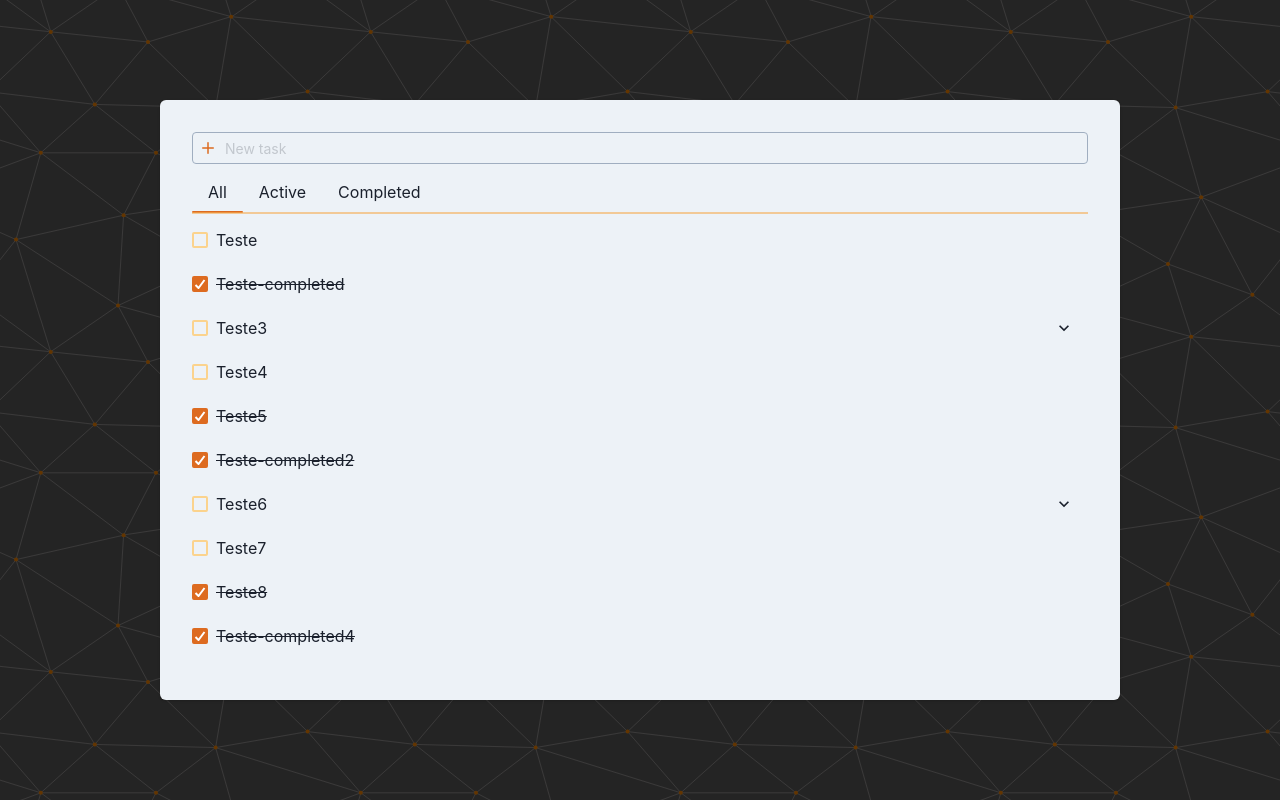
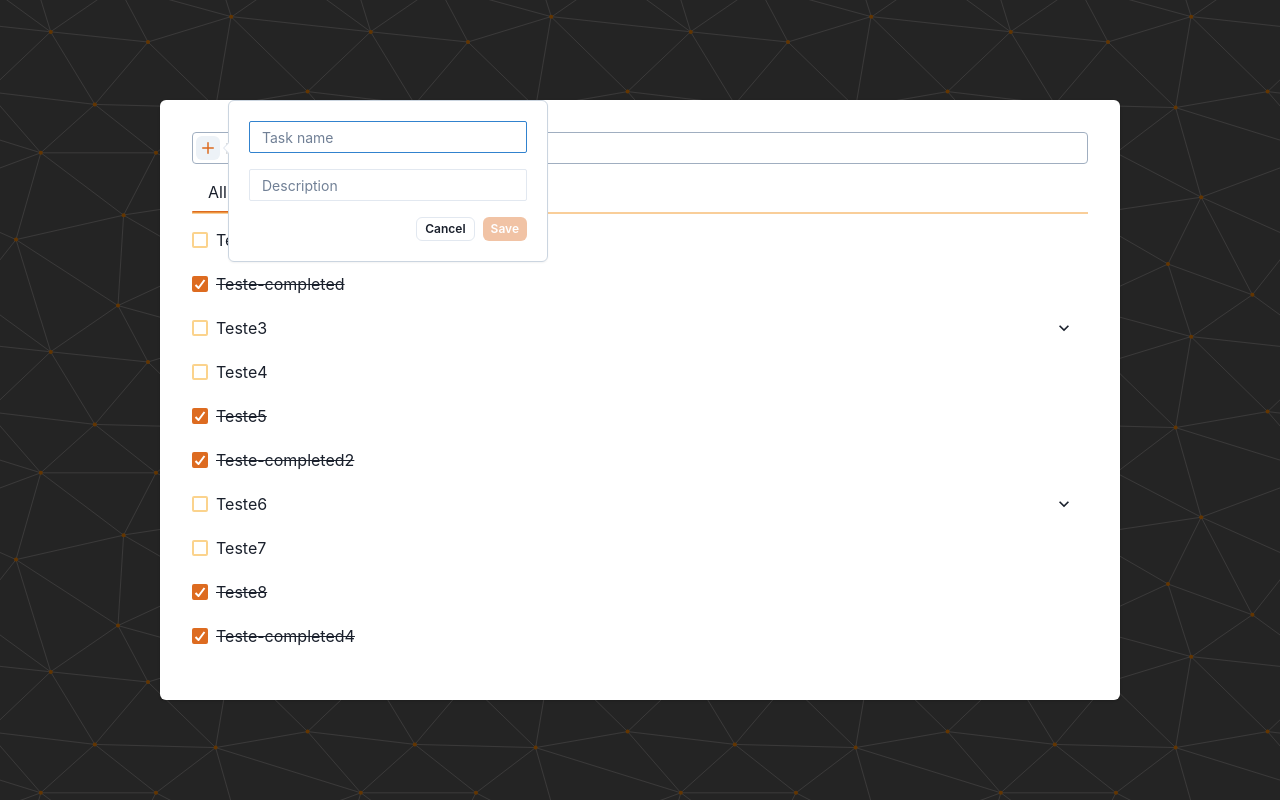
Before and after one commit to arturbacilla/nestjs-todolist, a React (Vite) app in the folder app/frontend/: page / in a window 1280 px wide. Both pictures are taken after a click on the button 208 px from the left and 148 px from the top of the page. Built offline with nearby package versions, Linux system fonts and the light colour scheme.

Commit message:
feat(frontend, tasks-page): Added new task popover

```diff
--- a/app/frontend/package.json
+++ b/app/frontend/package.json
@@ -17,6 +17,7 @@
     "framer-motion": "^10.16.4",
     "react": "^18.2.0",
     "react-dom": "^18.2.0",
+    "react-focus-lock": "^2.9.6",
     "react-hook-form": "^7.48.2",
     "react-router-dom": "^6.18.0"
   },
--- /dev/null
+++ b/app/frontend/src/components/Inputs/TextInput.tsx
@@ -0,0 +1,18 @@
+import { FormControl, FormLabel, Input, InputProps } from "@chakra-ui/react";
+import React from "react";
+
+interface TextInputProps extends InputProps {
+  label: string;
+}
+
+const TextInput = React.forwardRef<HTMLInputElement, TextInputProps>(
+  (props, ref) => {
+    return (
+      <FormControl>
+        <Input placeholder={props.label} ref={ref} {...props} />
+      </FormControl>
+    );
+  }
+);
+
+export default TextInput;
--- a/app/frontend/src/components/List/TaskList.tsx
+++ b/app/frontend/src/components/List/TaskList.tsx
@@ -11,9 +11,11 @@ const TaskList: React.FC<ITaksList> = ({ tasks, filter }) => {
   return (
     <TabPanel p={0} h="100%">
       <Accordion allowMultiple h="100%">
-        {filtered.map((task) => (
-          <ListItem task={task} />
-        ))}
+        {filtered
+          .sort((a, b) => (a.id > b.id ? 1 : -1))
+          .map((task) => (
+            <ListItem task={task} />
+          ))}
       </Accordion>
     </TabPanel>
   );
--- /dev/null
+++ b/app/frontend/src/components/Popover/NewTask.tsx
@@ -0,0 +1,34 @@
+import React from "react";
+import TextInput from "../Inputs/TextInput";
+import { Button, ButtonGroup, Stack } from "@chakra-ui/react";
+import { NewTaskPopover } from "../../types/general";
+
+const NewTask: React.FC<NewTaskPopover> = ({
+  firstFieldRef,
+  onCancel,
+  defaultName,
+}) => {
+  return (
+    <Stack spacing={4}>
+      <TextInput
+        label="Task name"
+        id="task-name"
+        ref={firstFieldRef}
+        defaultValue={defaultName}
+        value={defaultName}
+        size="sm"
+      />
+      <TextInput label="Description" id="description" size="sm" />
+      <ButtonGroup display="flex" justifyContent="flex-end">
+        <Button variant="outline" size="xs" onClick={onCancel}>
+          Cancel
+        </Button>
+        <Button isDisabled size="xs" colorScheme="orange">
+          Save
+        </Button>
+      </ButtonGroup>
+    </Stack>
+  );
+};
+
+export default NewTask;
--- a/app/frontend/src/pages/Todo.tsx
+++ b/app/frontend/src/pages/Todo.tsx
@@ -8,24 +8,34 @@ import {
   Input,
   InputGroup,
   InputLeftElement,
+  Popover,
+  PopoverArrow,
+  PopoverContent,
+  PopoverTrigger,
+  useDisclosure,
 } from "@chakra-ui/react";
 import { AddIcon } from "@chakra-ui/icons";
 import TasksTabs from "../components/Tabs/TasksTabs";
 import TasksContext from "../context/TasksContext";
 import { ITasksContext } from "../types/context";
+import NewTask from "../components/Popover/NewTask";
+import FocusLock from "react-focus-lock";
 
 const Todo: React.FC = () => {
-  const { loadingHandlers, tasksHandlers } =
+  const { loadingHandlers, tasksHandlers, newTaskInput } =
     useContext<ITasksContext | null>(TasksContext) || {};
 
   const [tasks] = tasksHandlers || [];
+  const [taskInput, setTaskInput] = newTaskInput || [];
   const [isLoading, setIsLoading] = loadingHandlers || [];
+  const { onOpen, onClose, isOpen } = useDisclosure();
+  const firstFieldRef = React.useRef(null);
 
   useEffect(() => {
     setTimeout(() => setIsLoading && setIsLoading(false), 1000);
   }, [setIsLoading]);
 
-  if (!loadingHandlers || !tasksHandlers) return;
+  if (!loadingHandlers || !tasksHandlers || !setTaskInput) return;
 
   return (
     <Flex
@@ -37,12 +47,20 @@ const Todo: React.FC = () => {
       <Card
         w="75vw"
         h="75vh"
-        backgroundColor="gray.100"
+        backgroundColor="white"
         p={8}
         alignItems="stretch"
         overflowY="hidden"
       >
         <Box id="add-header" w="100%" pb={2}>
+          <Popover
+            isOpen={isOpen}
+            initialFocusRef={firstFieldRef}
+            onOpen={onOpen}
+            onClose={onClose}
+            placement="right"
+            closeOnBlur={false}
+          >
             <InputGroup>
               <InputLeftElement
                 color="gray.300"
@@ -51,11 +69,14 @@ const Todo: React.FC = () => {
                 maxW="0.6em"
                 p={4}
               >
+                <PopoverTrigger>
                   <Button size="xs">
                     <AddIcon color="orange.500" />
                   </Button>
+                </PopoverTrigger>
               </InputLeftElement>
               <Input
+                onChange={(e) => setTaskInput(e.target.value)}
                 type="text"
                 size="sm"
                 borderColor="gray.400"
@@ -64,6 +85,23 @@ const Todo: React.FC = () => {
                 _placeholder={{ opacity: 0.2, color: "inherit" }}
               />
             </InputGroup>
+            <PopoverContent
+              backgroundColor="white"
+              border="1px solid"
+              borderColor="gray.300"
+              zIndex={100}
+              p={5}
+            >
+              <FocusLock returnFocus persistentFocus={false}>
+                <PopoverArrow />
+                <NewTask
+                  firstFieldRef={firstFieldRef}
+                  onCancel={onClose}
+                  defaultName={taskInput || ""}
+                />
+              </FocusLock>
+            </PopoverContent>
+          </Popover>
         </Box>
         {!isLoading ? (
           <TasksTabs tasks={tasks || []} />
--- a/app/frontend/src/types/general.ts
+++ b/app/frontend/src/types/general.ts
@@ -1,3 +1,9 @@
 import { Dispatch, SetStateAction } from "react";
 
 export type HandlersTuples<T> = [T, Dispatch<SetStateAction<T>>];
+
+export interface NewTaskPopover {
+  firstFieldRef: React.Ref<HTMLInputElement>;
+  onCancel: React.MouseEventHandler<HTMLButtonElement>;
+  defaultName: string;
+}
```
Also changed, not shown: app/frontend/src/components/Popover/PopoverForm.tsx (added, +42 -0 lines), 1 other file (tests, documents, lock files or other folders). Lines whose indentation alone changed are shown as unchanged.
